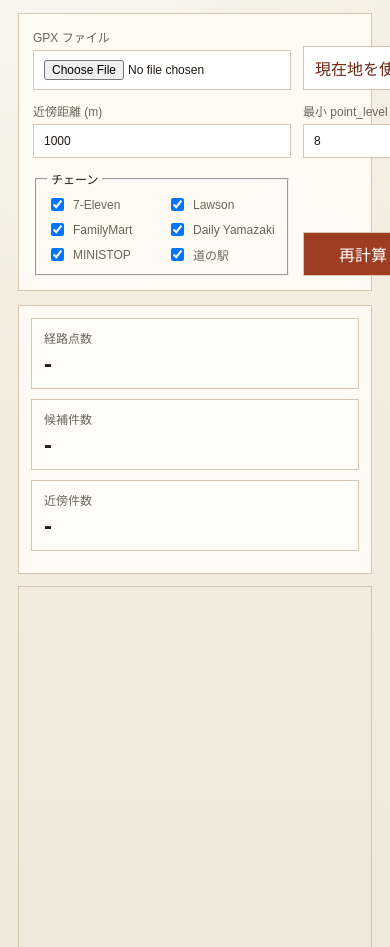
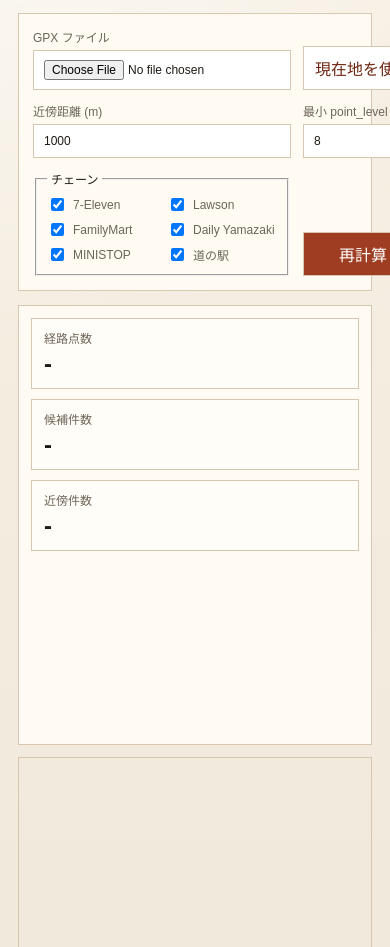
Before and after one commit to ochanuco/ride-oasis, a website: page frontend/index.html in a window 390 px wide. Shown: the part 153-1100 px from the top of the page. Drawn offline with nearby package versions, Linux system fonts and the light colour scheme; a script that the page names is missing.

Commit message:
Fix map height when sidebar list grows

```diff
--- a/frontend/styles.css
+++ b/frontend/styles.css
@@ -150,6 +150,7 @@
   grid-template-columns: 280px 1fr;
   gap: 12px;
   min-height: 600px;
+  align-items: start;
 }
 
 .sidebar {
@@ -157,6 +158,8 @@
   display: flex;
   flex-direction: column;
   gap: 10px;
+  height: 600px;
+  min-height: 600px;
 }
 
 .summary-card {
@@ -228,12 +231,13 @@
 
 .map-shell {
   position: relative;
+  height: 600px;
   min-height: 600px;
 }
 
 .map {
   height: 100%;
-  min-height: 600px;
+  min-height: 0;
   border: 1px solid var(--line);
 }
 
@@ -306,7 +310,9 @@
   }
 
   .map,
+  .sidebar,
   .map-shell {
+    height: 440px;
     min-height: 440px;
   }
 }
```
